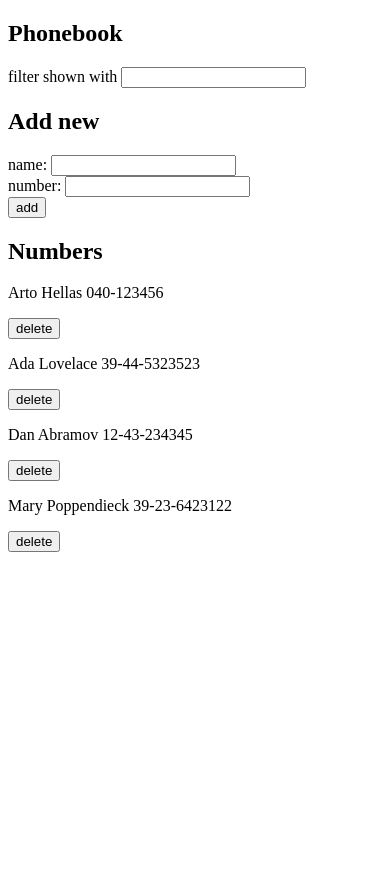
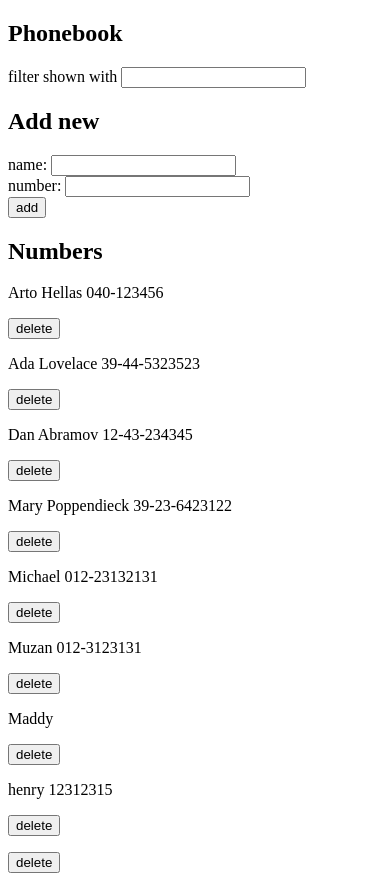
Before and after one commit to wuhyn/full-stack-open, a React (Create React App) app in the folder part2/phonebook/: page / in a window 390 px wide. Before the commit the page ends 844 px from the top, so only its background shows below. Built offline with nearby package versions, Linux system fonts and the light colour scheme; data requests are answered from the project's data file.

Commit message:
Finish the axios put method implementation to update an existing record in the phonebook

```diff
--- a/part2/phonebook/db.json
+++ b/part2/phonebook/db.json
@@ -1,5 +1,5 @@
 {
-    "persons":[
+  "persons": [
     {
       "name": "Arto Hellas",
       "number": "040-123456",
@@ -19,6 +19,31 @@
       "name": "Mary Poppendieck",
       "number": "39-23-6423122",
       "id": 4
+    },
+    {
+      "name": "Michael",
+      "number": "012-23132131",
+      "id": 5
+    },
+    {
+      "name": "Muzan",
+      "number": "012-3123131",
+      "id": 6
+    },
+    {
+      "name": "Maddy",
+      "number": "",
+      "id": 7
+    },
+    {
+      "name": "henry",
+      "number": "12312315",
+      "id": 8
+    },
+    {
+      "name": "",
+      "number": "",
+      "id": 9
     }
   ]
 }
--- a/part2/phonebook/src/App.js
+++ b/part2/phonebook/src/App.js
@@ -26,10 +26,6 @@ const App = () => {
                         person.name.toLowerCase().includes(search.toLowerCase()) === true)
                         ) : persons
 
-  // console.log("persons filtered is ", typeof(personsFiltered));
-
-  // console.log(personsFiltered);
-
   // Add function
   // Checks if name exists in the phonebook, add it if it does not
   const addName = (event) => {
@@ -37,27 +33,26 @@ const App = () => {
     event.preventDefault()
 
     let personExist = persons.find(element => element.name === newName)
+    let text = `${newName} is already added to the phonebook`
+    let id = personExist.id
 
     const nameObject = {
       name: newName,
       number: newNumber,
-  }
-
+    }
+    // Add a new person in phonebook
     if(personExist === undefined) {
         personService
           .add(nameObject)
           .then(returnedPerson => {
             setPersons(persons.concat(returnedPerson))
           })
-
+    // Update a person in phonebook
     } else {
-        // alert(`${newName} is already added to the phonebook`)
-        let text = `${newName} is already added to the phonebook`
-
         if(window.confirm(text) === true) {
           text = "OK"
           personService
-            .updateRecord(nameObject)
+            .updateRecord(id, nameObject)
             .then(returnedPerson => {
               setPersons(persons.concat(returnedPerson))
             })
--- a/part2/phonebook/src/services/persons.js
+++ b/part2/phonebook/src/services/persons.js
@@ -16,8 +16,8 @@ const deleteRecord = id => {
     return request.then(response => response.data)
 }
 
-const updateRecord = id => {
-    const request = axios.put(`${baseUrl}/${id}`)
+const updateRecord = (id, newObject) => {
+    const request = axios.put(`${baseUrl}/${id}`, newObject)
     return request.then(response => response.data)
 }
 
```
Lines whose indentation alone changed are shown as unchanged.
